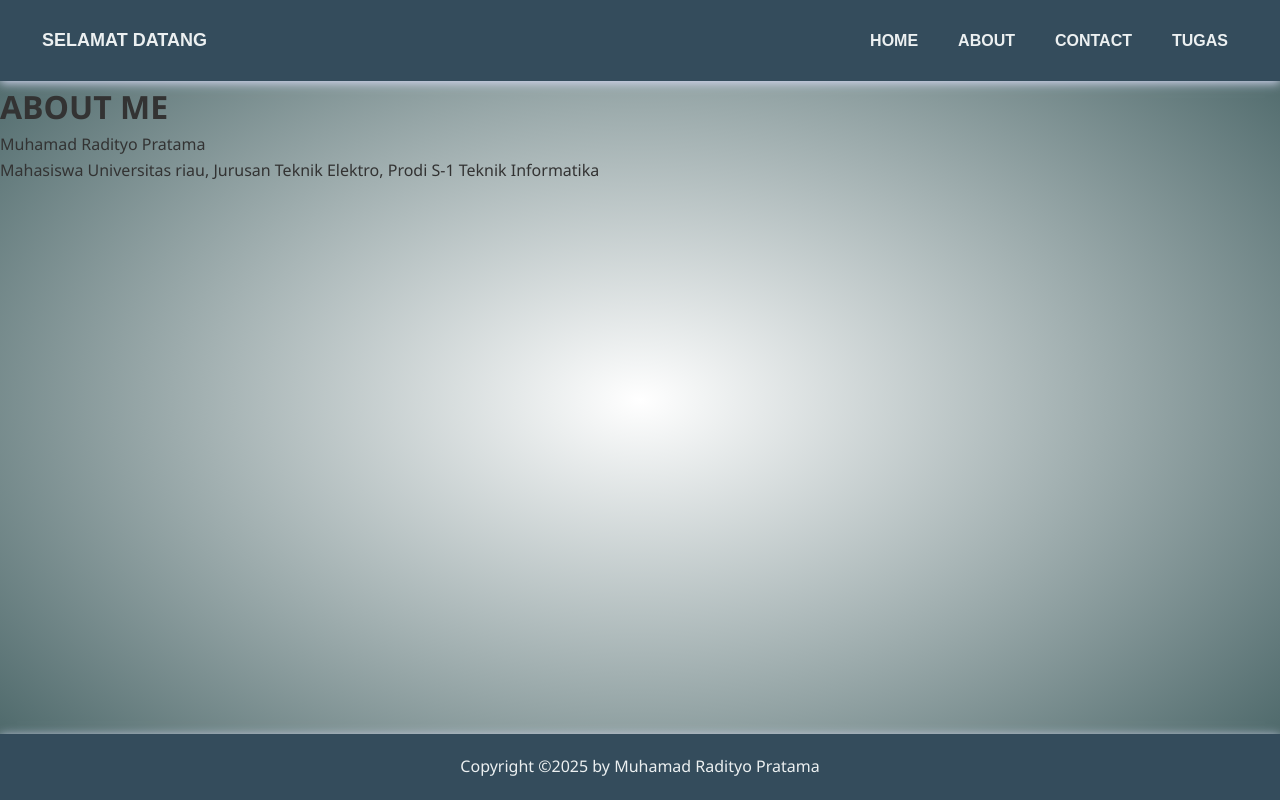
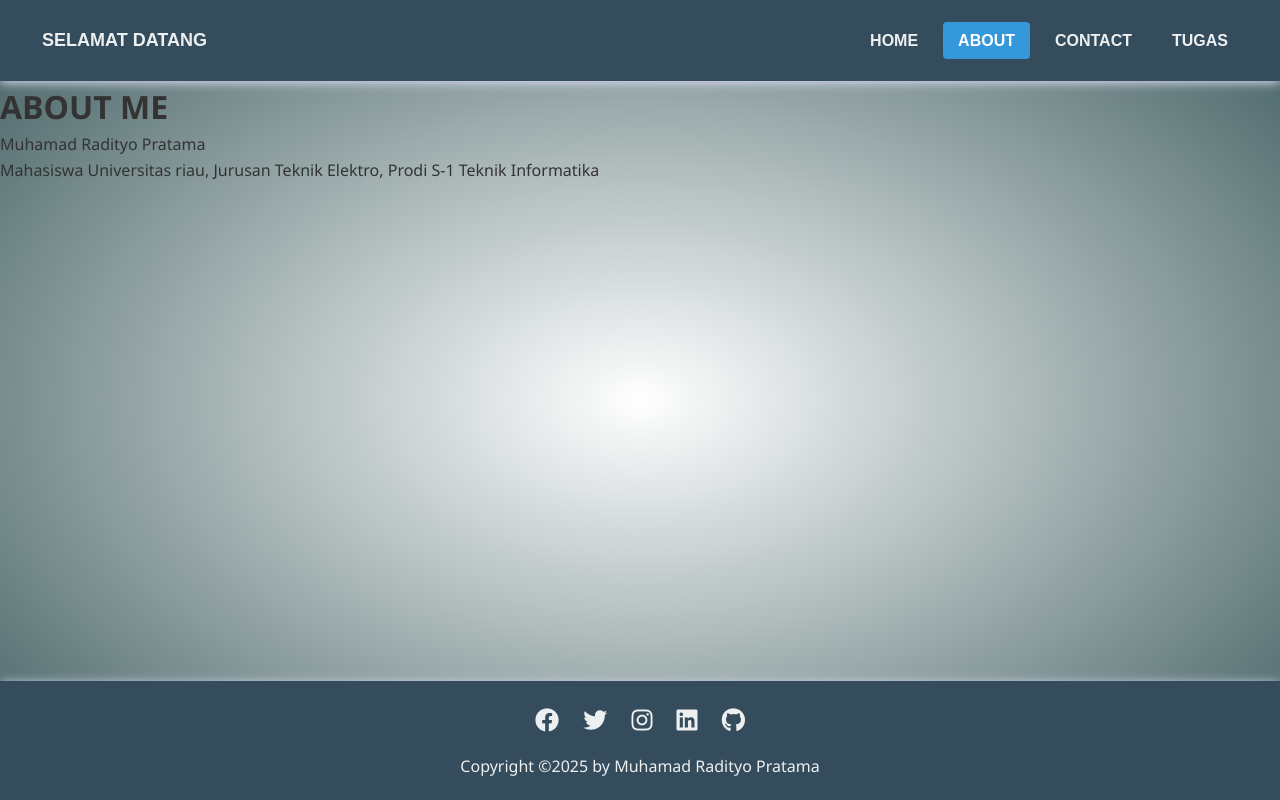
Before and after one commit to TYO22/Muhamad-Radityo-Pratama, a plain HTML site: page about.html in a window 1280 px wide. Drawn offline with Linux system fonts and the light colour scheme.

Commit message:
Update about.html

```diff
--- a/about.html
+++ b/about.html
@@ -5,6 +5,7 @@
     <meta name="viewport" content="width=device-width, initial-scale=1.0">
     <title>Muhamad Radityo Pratama</title>
     <link rel="stylesheet" href="style1.css">
+    <link rel="stylesheet" href="https://cdnjs.cloudflare.com/ajax/libs/font-awesome/6.0.0-beta3/css/all.min.css">
 </head>
 <body>
     <!-- NAVBAR -->
@@ -17,7 +18,7 @@
                 <a href="index.html">HOME</a>
             </li>
             <li>
-                <a href="#">ABOUT</a>
+                <a class="active" href="#">ABOUT</a>
             </li>
             <li>
                 <a href="contact.html">CONTACT</a>
@@ -34,6 +35,13 @@
     </div>
     <!-- footer -->
     <footer>
+        <div class="social-links">
+            <a href="#"><i class="fab fa-facebook"></i></a>
+            <a href="#"><i class="fab fa-twitter"></i></a>
+            <a href="#"><i class="fab fa-instagram"></i></a>
+            <a href="#"><i class="fab fa-linkedin"></i></a>
+            <a href="#"><i class="fab fa-github"></i></a>
+        </div>
         <p>Copyright &copy;2025 by Muhamad Radityo Pratama</p>
     </footer>
 </html>
```
